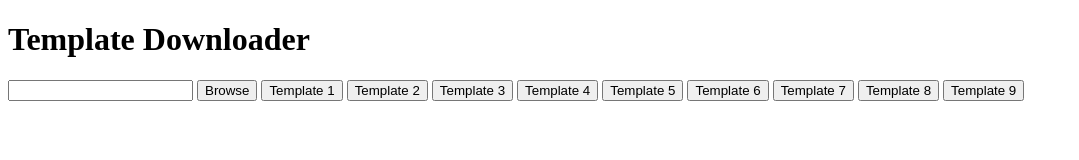
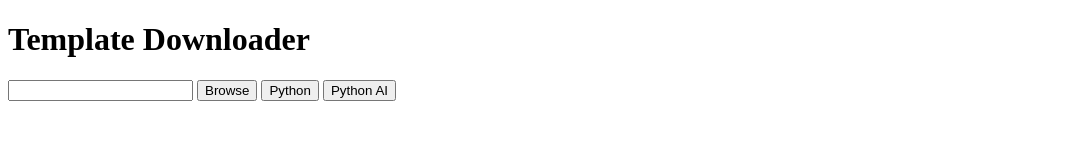
Before and after one commit to Louis-Navarro/template-downloader, an Electron app: page mainWindow.html in a window 1280 px wide. Shown: the whole page, without its empty margins (0-1079 px from the left). Drawn offline with Linux system fonts and the light colour scheme; no server answers.

Commit message:
Removed dummy template buttons

```diff
--- a/mainWindow.html
+++ b/mainWindow.html
@@ -16,15 +16,8 @@
     <form>
         <input type="text" id="folderName" />
         <button id="selectFolder">Browse</button>
-        <button type="submit" onclick="handleSubmit(this.id);" id="dql_agent">Template 1</button>
-        <button type="submit" onclick="handleSubmit(this.id);" id="sudoku">Template 2</button>
-        <button type="submit" onclick="handleSubmit(this.id);" id="a-star-algortihm">Template 3</button>
-        <button type="submit" onclick="handleSubmit(this.id);" id="dql-package">Template 4</button>
-        <button type="submit" onclick="handleSubmit(this.id);" id="decorators">Template 5</button>
-        <button type="submit" onclick="handleSubmit(this.id);" id="regex-app">Template 6</button>
-        <button type="submit" onclick="handleSubmit(this.id);" id="snake-p5.js">Template 7</button>
-        <button type="submit" onclick="handleSubmit(this.id);" id="snake">Template 8</button>
-        <button type="submit" onclick="handleSubmit(this.id);" id="cartpole-dql">Template 9</button>
+        <button type="submit" onclick="handleSubmit(this.id);" id="python">Python</button>
+        <button type="submit" onclick="handleSubmit(this.id);" id="python-ai">Python AI</button>
     </form>
 
     <script type="text/javascript">
@@ -37,7 +30,7 @@
 
         const input = document.querySelector('#folderName');
         ipcRenderer.on('input:folder', (e, path) => {
-            if (paht !== undefined) {
+            if (path !== undefined) {
                 input.value = path;
             }
         })
@@ -48,7 +41,7 @@
         });
 
         function handleSubmit(id) {
-            GitZip.zipRepo('https://github.com/Louis-Navarro/dql-package/tree/master/' + id)
+            GitZip.zipRepo('https://github.com/Louis-Navarro/repository-templates/tree/master/' + id)
             // GitZip.zipRepo('https://github.com/KinoLien/gitzip/tree/master/js')
         }
     </script>
```
